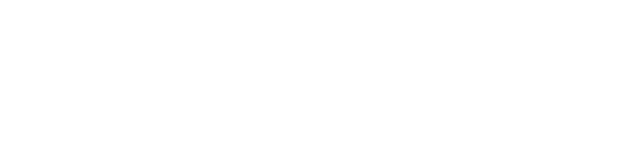
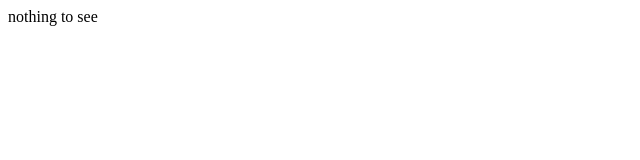
Before and after one commit to wingedseraph/dump, a plain HTML site: page index.html in a window 1280 px wide. Shown: the whole page, without its empty margins (0-640 px from the left). Drawn offline with Linux system fonts and the light colour scheme.

Commit message:
feat: one line

```diff
--- a/index.html
+++ b/index.html
@@ -7,6 +7,6 @@
     <!-- <link href="css/style.css" rel="stylesheet"> -->
   </head>
   <body>
-
+      nothing to see
   </body>
 </html>
```
